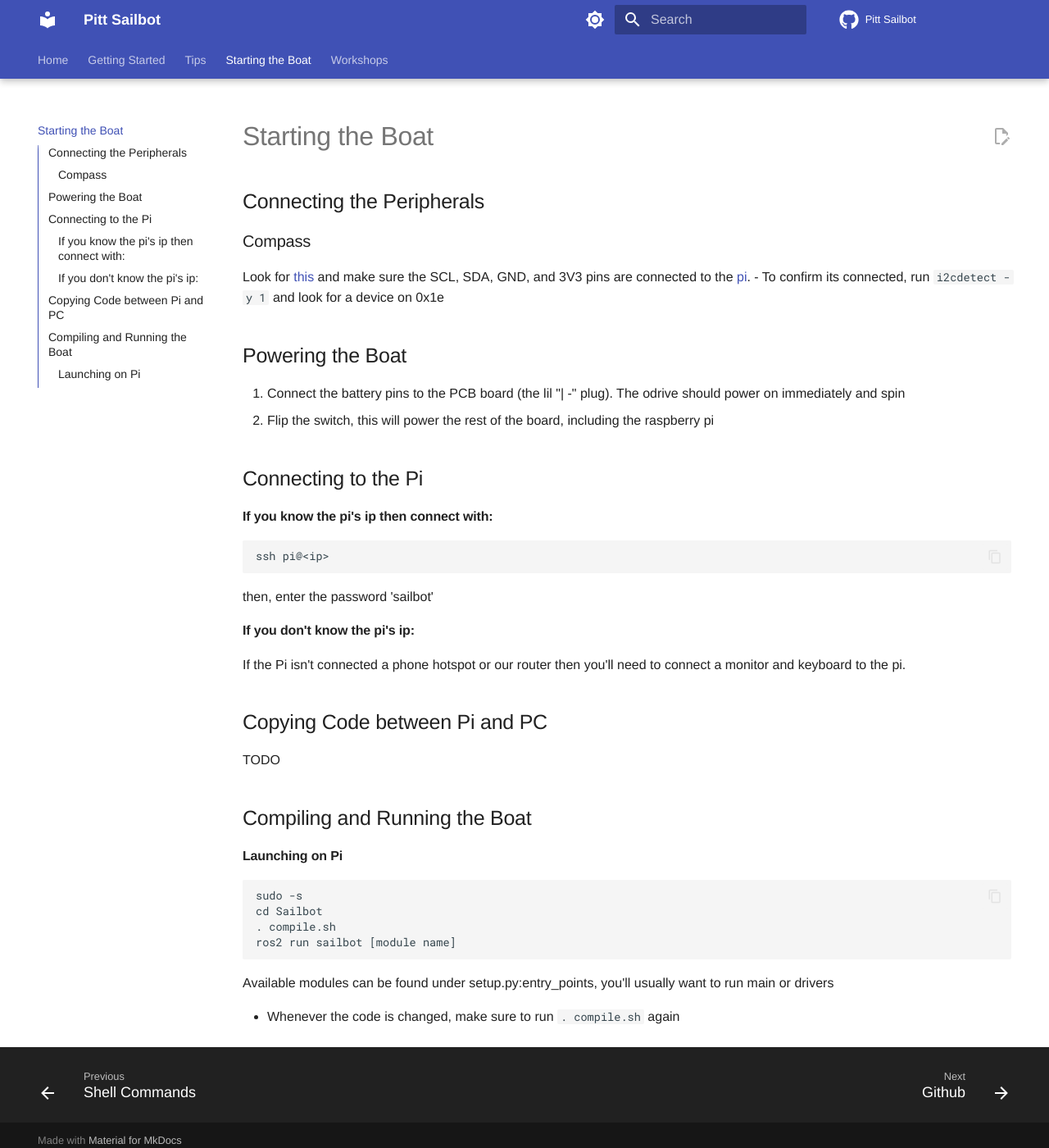
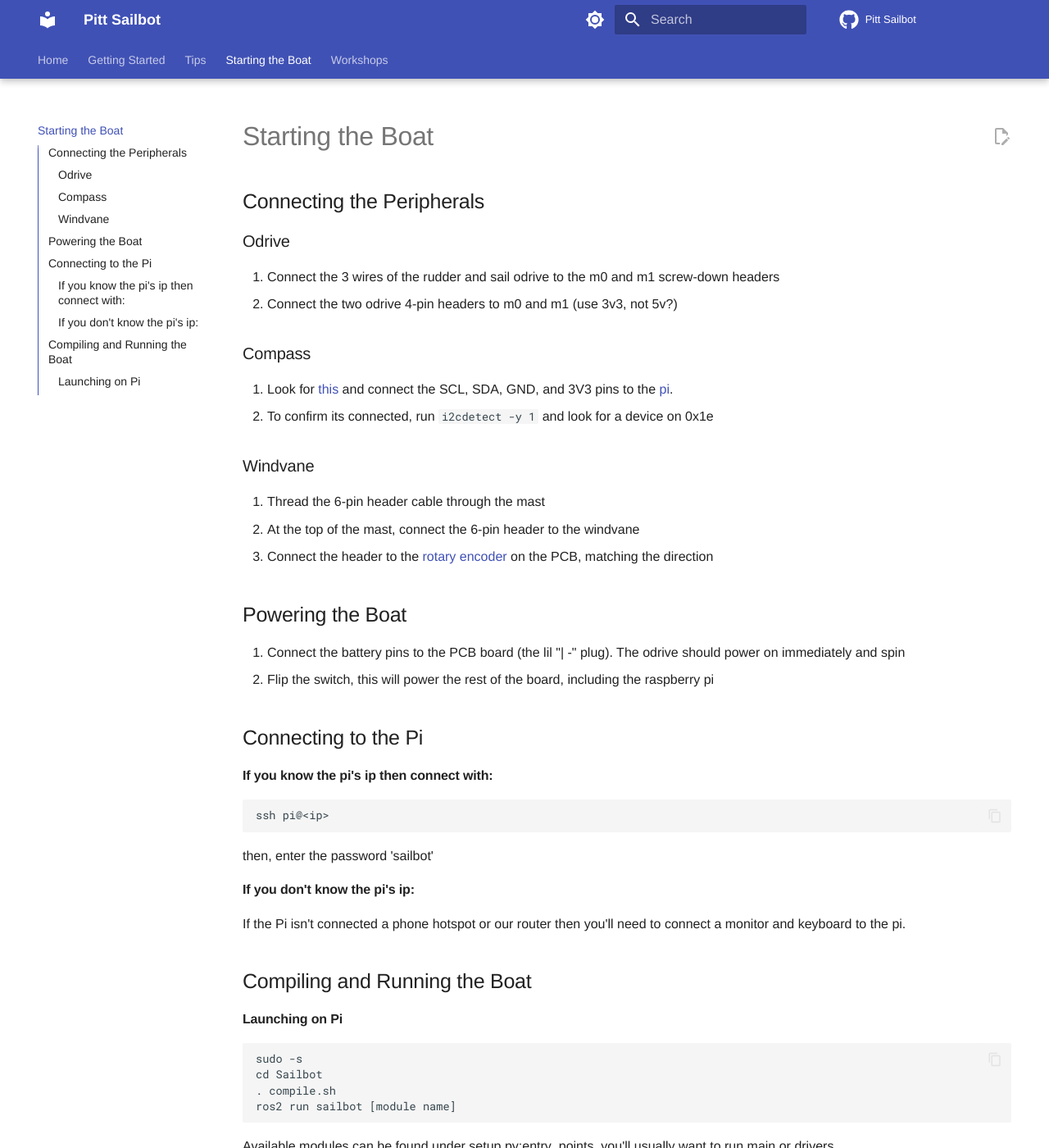
Before and after one commit to PittSailbot/Sailbot, an MkDocs documentation site: the page built from docs/Starting the Boat.md, in a window 1280 px wide and 1400 px high. Shown: the whole window at 82% size. Built offline with MkDocs 1.6.1 and Material for MkDocs 9.7.7, drawn with Linux system fonts in a browser that asks for light colours; some web fonts are replaced; comment, search, counter and statistics services are not loaded.

Commit message:
Added Odrive and Windvane to start-up docs

````diff
--- a/docs/Starting the Boat.md
+++ b/docs/Starting the Boat.md
@@ -1,8 +1,16 @@
 ## Connecting the Peripherals
+### Odrive
+1. Connect the 3 wires of the rudder and sail odrive to the m0 and m1 screw-down headers
+2. Connect the two odrive 4-pin headers to m0 and m1 (use 3v3, not 5v?)
+
 ### Compass
-Look for [this](https://www.adafruit.com/product/1120) and make sure the SCL, SDA, GND, and 3V3 pins are connected to the [pi](https://pinout.xyz/pinout/pin5_gpio3/).
+1. Look for [this](https://www.adafruit.com/product/1120) and connect the SCL, SDA, GND, and 3V3 pins to the [pi](https://pinout.xyz/pinout/pin5_gpio3/).
 - To confirm its connected, run `i2cdetect -y 1` and look for a device on 0x1e
 
+### Windvane
+1. Thread the 6-pin header cable through the mast
+2. At the top of the mast, connect the 6-pin header to the windvane
+3. Connect the header to the [rotary encoder]() on the PCB, matching the direction
 
 ## Powering the Boat
 1. Connect the battery pins to the PCB board (the lil "| -" plug). The odrive should power on immediately and spin
@@ -19,9 +27,6 @@
 If the Pi isn't connected a phone hotspot or our router then you'll need to connect a monitor and keyboard to the pi.
 
 
-## Copying Code between Pi and PC
-TODO
-
 ## Compiling and Running the Boat
 #### Launching on Pi
 ```
````
